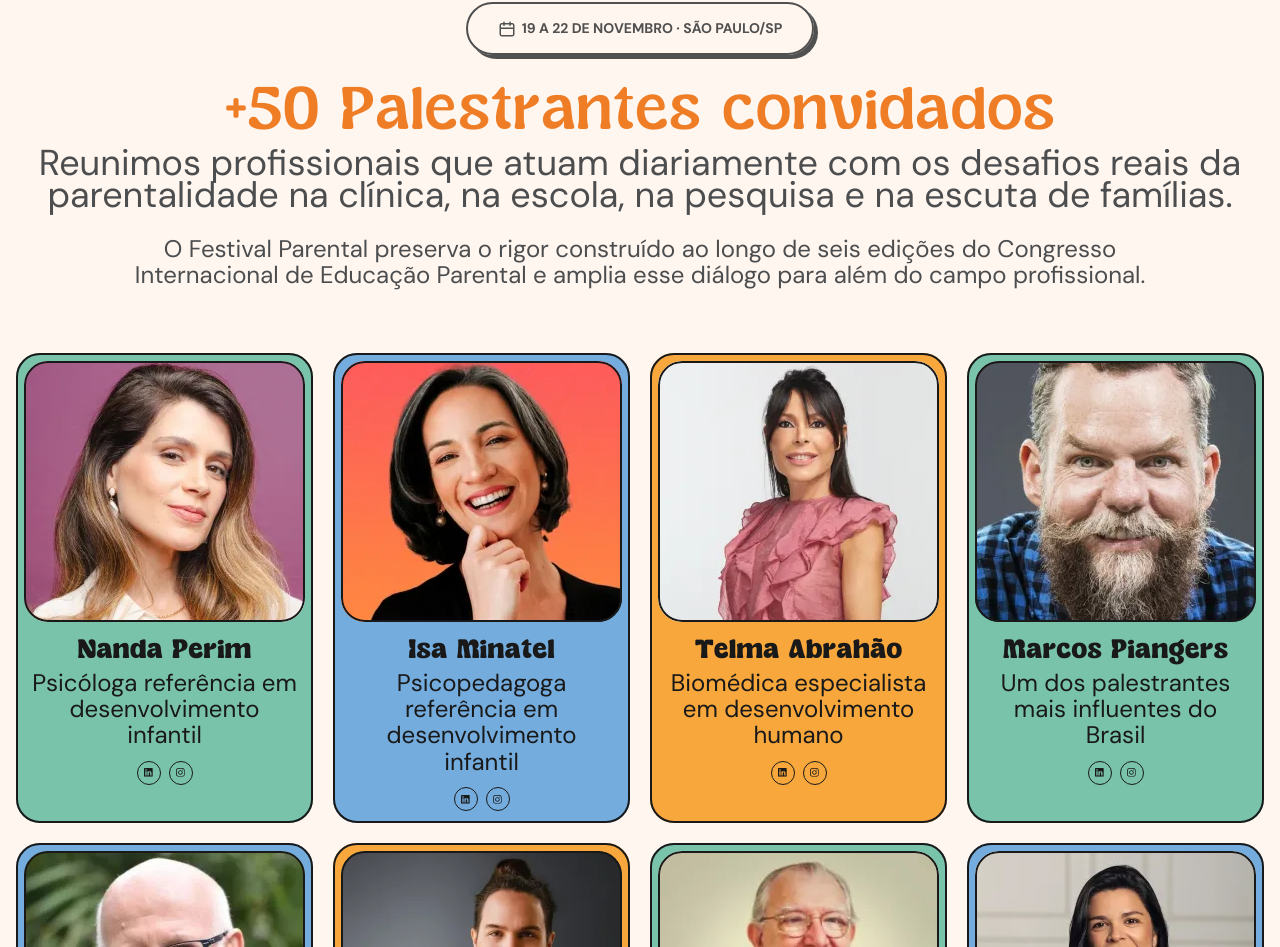
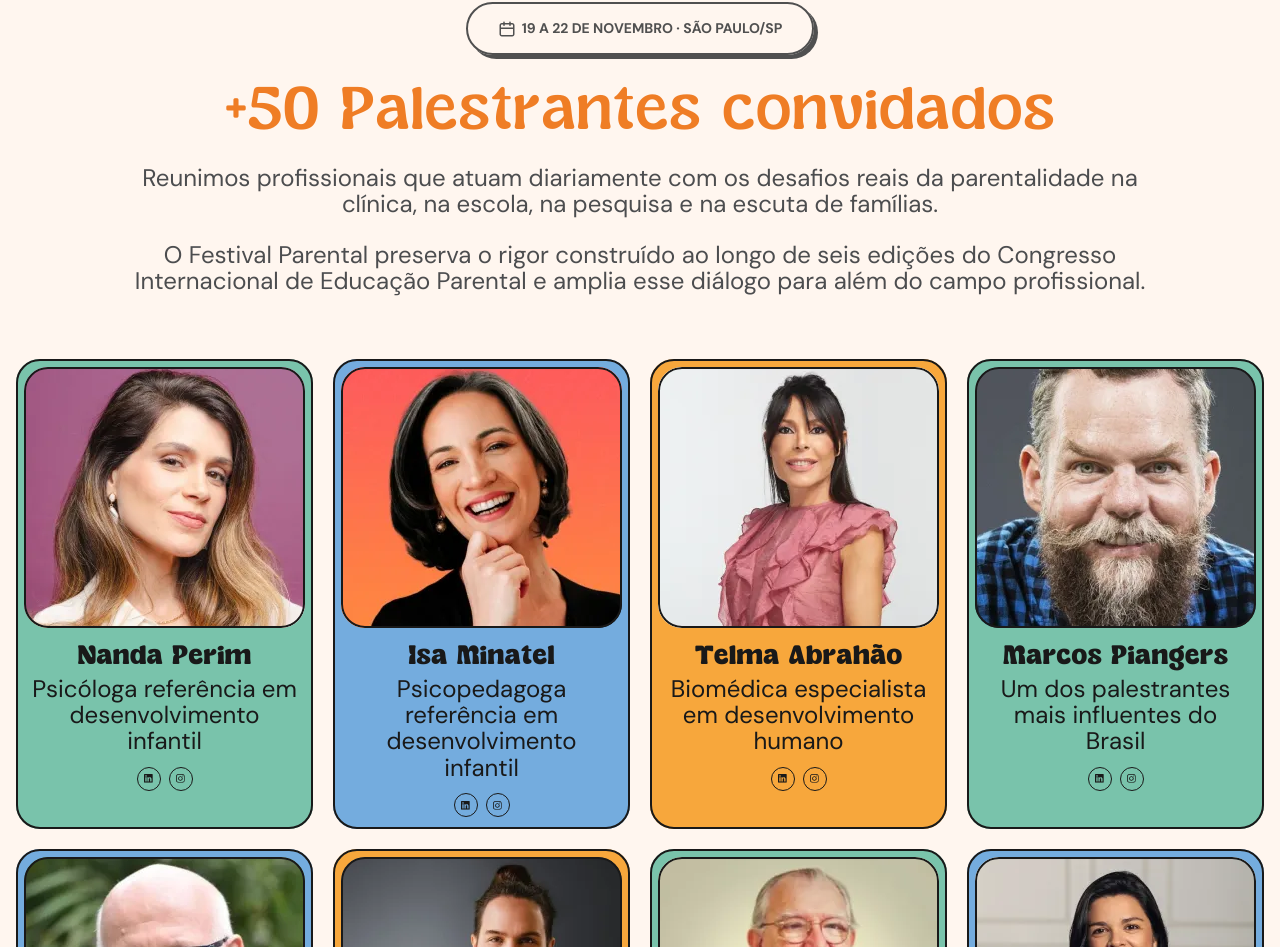
Before and after one commit to oanthonydesign/-LP-Festival-parental, a Next.js app: page / in a window 1280 px wide. Shown: the part 6959-7906 px from the top of the page. Built offline with nearby package versions, Linux system fonts and the light colour scheme.

Commit message:
Refinamento de grafismos e textos no mobile

```diff
--- a/src/components/sections/Section7.tsx
+++ b/src/components/sections/Section7.tsx
@@ -15,7 +15,7 @@ const imgImg91501 = "/images/banner 01.webp";
 
 function Group() {
     return (
-        <div className="absolute inset-[65%_-20%_-5%_-20%] lg:inset-[30.9%_-20.45%_-13.53%_-38.28%] pointer-events-none">
+        <div className="absolute inset-[55%_-20%_-5%_-20%] lg:inset-[30.9%_-20.45%_-13.53%_-38.28%] pointer-events-none">
             <div className="absolute inset-[-4.04%_-1.25%]">
                 <svg className="block size-full" fill="none" preserveAspectRatio="none" viewBox="0 0 2082.51 802.847">
                     <g id="Group 20">
--- a/src/components/sections/SpeakersSection.tsx
+++ b/src/components/sections/SpeakersSection.tsx
@@ -269,12 +269,12 @@ export default function SpeakersSection() {
                             <div className="flex flex-col justify-center relative shrink-0 text-[#ef7d25] text-[46px] lg:text-[72px] w-full">
                                 <p className="leading-[0.8] whitespace-pre-wrap">+50 Palestrantes convidados</p>
                             </div>
-                            <div className="flex flex-col font-dm-sans justify-center relative shrink-0 text-[#4c4d4f] text-[24px] lg:text-4xl w-full">
-                                <p className="leading-[0.9] whitespace-pre-wrap">Reunimos profissionais que atuam diariamente com os desafios reais da parentalidade na clínica, na escola, na pesquisa e na escuta de famílias.</p>
-                            </div>
                         </div>
 
                         {/* Description */}
+                        <div className="flex flex-col font-dm-sans font-normal justify-center relative shrink-0 text-[#4c4d4f] text-[18px] lg:text-[24px] max-w-[1030px]" style={{ fontVariationSettings: "'opsz' 14" }}>
+                            <p className="leading-[1.1] whitespace-pre-wrap">Reunimos profissionais que atuam diariamente com os desafios reais da parentalidade na clínica, na escola, na pesquisa e na escuta de famílias.</p>
+                        </div>
                         <div className="flex flex-col font-dm-sans font-normal justify-center relative shrink-0 text-[#4c4d4f] text-[18px] lg:text-[24px] max-w-[1030px]" style={{ fontVariationSettings: "'opsz' 14" }}>
                             <p className="leading-[1.1] whitespace-pre-wrap">O Festival Parental preserva o rigor construído ao longo de seis edições do Congresso Internacional de Educação Parental e amplia esse diálogo para além do campo profissional.</p>
                         </div>
```
